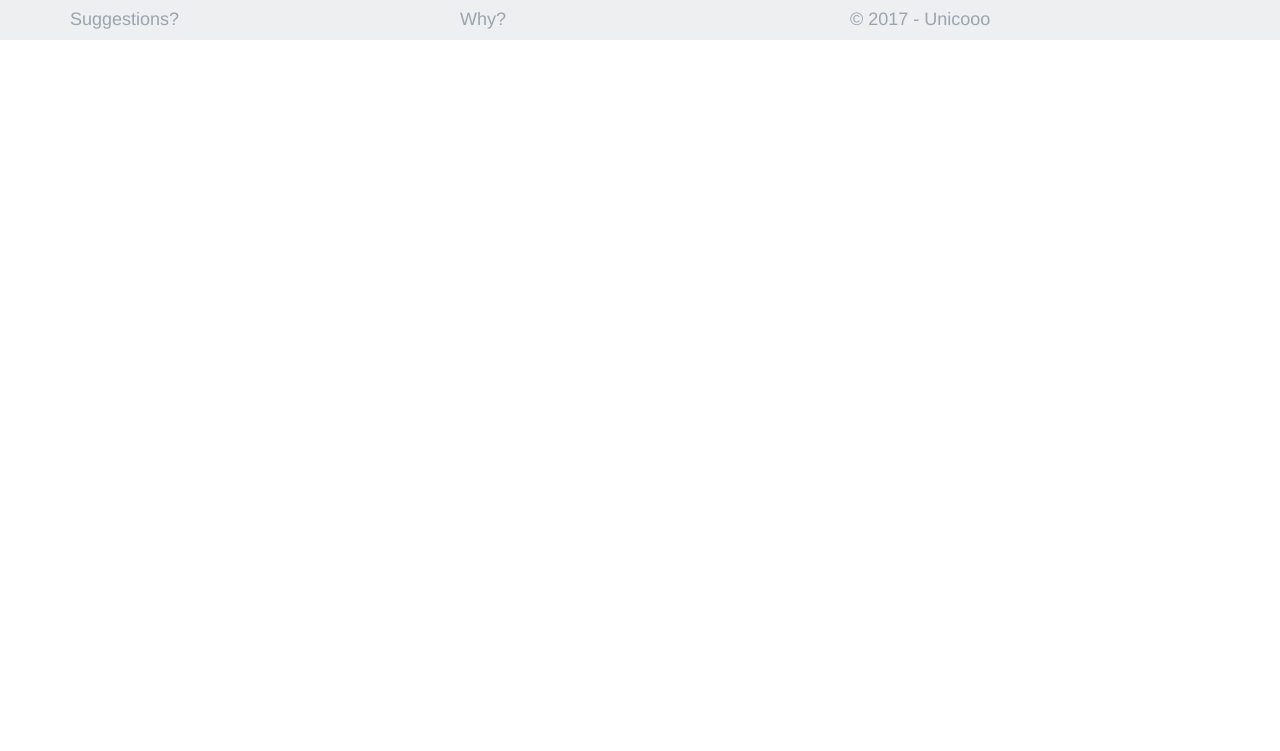
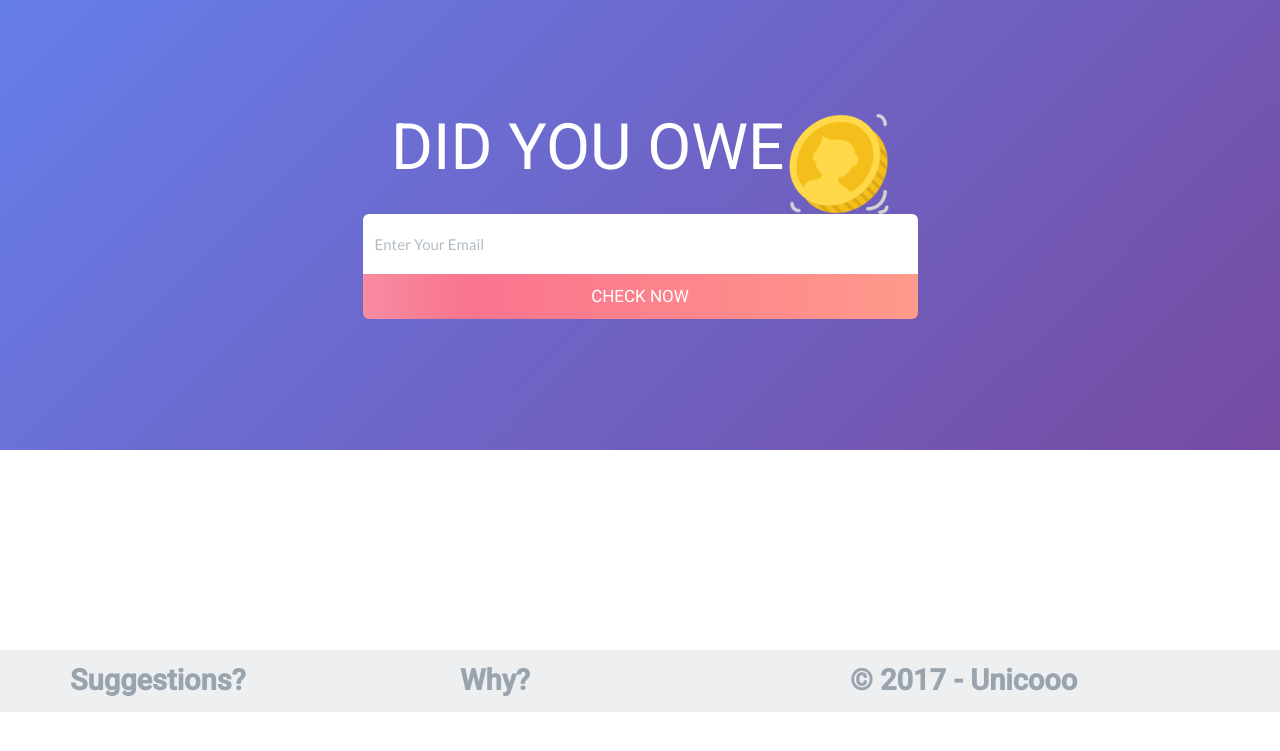
Before and after one commit to Windsooon/money, a Django app: page / in a window 1280 px wide. Shown: the top 751 px of the page. Run offline with Django 3.2, Linux system fonts and the light colour scheme; some libraries are stand-ins or nearby versions.

Commit message:
add frontpage

```diff
--- /dev/null
+++ b/static/css/front.css
@@ -0,0 +1,79 @@
+@import 'https://fonts.googleapis.com/css?family=Roboto:300,400,500';
+
+body {
+  font-family: "Roboto", "Helvetica", "Arial", sans-serif;
+  margin: 0 auto;
+  line-height: 1.5;
+  color: #555;
+}
+
+h1, h2, strong {
+  color: #333;
+}
+
+h2 {
+  margin-top: 1em;
+  padding-top: 1em;
+}
+
+code, pre {
+  background: #eee;
+}
+
+code {
+  padding: 2px 4px;
+  vertical-align: text-bottom;
+}
+
+pre {
+  padding: 1em;
+}
+
+a {
+  color: #e81c4f;
+}
+
+code,
+pre {
+  background: #f5f7f9;
+  border-bottom: 1px solid #d8dee9;
+  color: #a7adba;
+}
+
+pre {
+  border-left: 2px solid #69c;
+}
+
+.front-wrapper {
+    margin-top: 100px;
+    text-align: center;
+}
+
+.nav-wrapper {
+    height: 450px;
+    background-image: linear-gradient(135deg, #667eea 0%, #764ba2 100%);
+}
+
+.detect-form, .form-control {
+    border-radius: 6px 6px 0 0;
+    border: 0px;
+    height: 60px;
+}
+
+.detect-span {
+    color: white;
+    font-size: 5vw;
+}
+
+.coin-img {
+    width: 100px;
+}
+
+.second-wrapper {
+    height: 200px;
+}
+
+.check-btn {
+    border-radius: 0 0 6px 6px;
+    background-image: linear-gradient(to right, #f78ca0 0%, #f9748f 19%, #fd868c 60%, #fe9a8b 100%);
+}
--- a/templates/base.html
+++ b/templates/base.html
@@ -8,8 +8,8 @@
     {% block styles %}
     <link rel="shortcut icon" href="{% static 'imgs/youtube_64.png' %}"/>
     <link rel="stylesheet" href="{% static 'css/css_lib/nromalize.css' %}" />
+    <link rel="stylesheet" href="{% static 'css/css_lib/bootstrap.min.css' %}" />
     <link rel="stylesheet" href="{% static 'css/css_lib/flat-ui.min.css' %}" />
-    <link rel="stylesheet" href="{% static 'css/css_lib/bootstrap.min.css' %}" />
     {% endblock %}
 
     {% block extra_styles %}
--- a/templates/frontpage.html
+++ b/templates/frontpage.html
@@ -2,16 +2,36 @@
 {% load staticfiles %}
 
 {% block extra_styles %}
-
+<link rel="stylesheet" href="{% static 'css/front.css' %}" />
 {% endblock %}
 
-{% block title %}Thank You Open Source{% endblock %}
+{% block title %}Who Owe You Money?{% endblock %}
 
 {% block content %}
-<div class="editor-container container">
-  <div class="editor-row row">
-  </div> <!-- end editor-row -->
-</div> <!-- end editor-container -->
+<div class="nav-wrapper">
+  <div class="front-container container">
+    <div class="front-row row">
+      <div class="front-wrapper">
+        <div class="title-div">
+          <span class="detect-span">DID YOU OWE</span>
+          <img class="coin-img" src="{% static 'imgs/coin.png' %}" />
+        </div>
+        <div class="front-div col-xs-6 col-xs-offset-3 col-md-6 col-md-offset-3">
+          <div class="detect-form form-group">
+            <input type="email" value="" placeholder="Enter Your Email" class="form-control" />
+            <button class="check-btn btn btn-danger btn-lg btn-block">CHECK NOW</button>
+          </div> <!-- end detect-form -->
+        </div> <!-- end front-div -->
+      </div> <!-- end front-wrapper -->
+    </div> <!-- end front-row -->
+  </div> <!-- end front-container -->
+</div> <!-- end nav-wrapper -->
+<div class="second-wrapper">
+  <div class="second-container container">
+    <div class="second-row row">
+    </div> <!-- end second-row -->
+  </div> <!-- end second-container -->
+</div> <!-- end second-wrapper -->
 {% endblock %}
 
 {% block extra_scripts %}
```
Also changed, not shown: static/imgs/coin.png (added).
